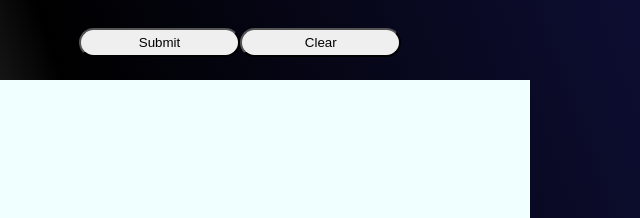
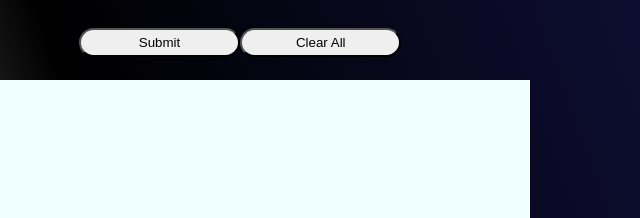
Before and after one commit to xKuroro/XYZ-machine-problem-Typescript-Web, a website with bundled scripts: page index.html in a window 1280 px wide. Shown: the part 410-628 px from the top of the page, 622-1262 px from the left. Built offline with nearby package versions, Linux system fonts and the light colour scheme.

Commit message:
clear button text modified

```diff
--- a/index.html
+++ b/index.html
@@ -31,7 +31,7 @@
        </div>
        <div class="button-container">
         <button class="submit-button" type="submit">Submit</button>
-        <button class="remove-button" type="button">Clear</button>
+        <button class="remove-button" type="button">Clear All</button>
        </div>
        </form>
     </div>
```
